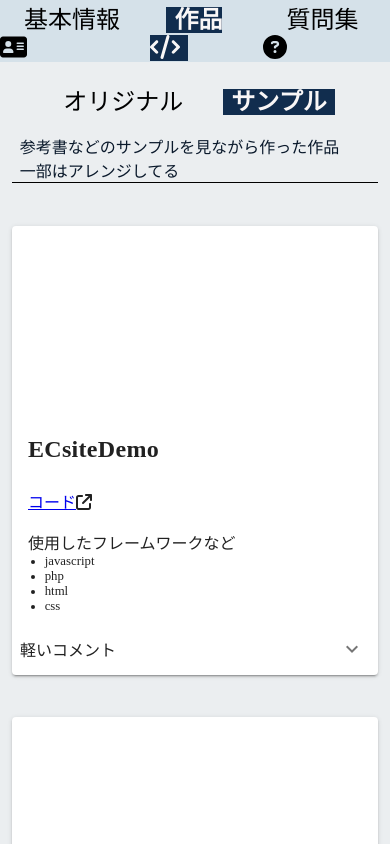
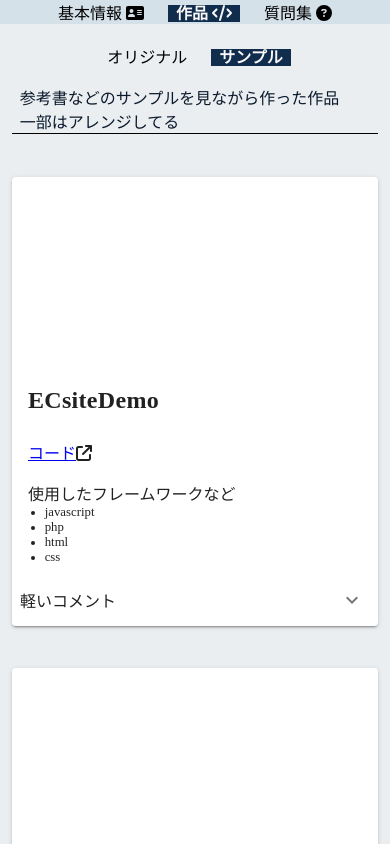
Before and after one commit to s19013/my-profile, a Vue app: page /MyWorks/Samples in a window 390 px wide. Shown: the top 844 px of the page. Built offline with nearby package versions, Linux system fonts and the light colour scheme.

Commit message:
スマホだと崩れてしまうので｡スマホ用のcss設定

```diff
--- a/src/components/MenuListComponent.vue
+++ b/src/components/MenuListComponent.vue
@@ -27,6 +27,10 @@ export default {
 .router-link {
   margin: 0 1rem;
   font-size: 1.5rem;
+  @media (max-width: 450px) {
+    margin: 0 0.5rem;
+    font-size: 1rem;
+  }
 }
 a {
   padding: 0 0.5rem;
```
